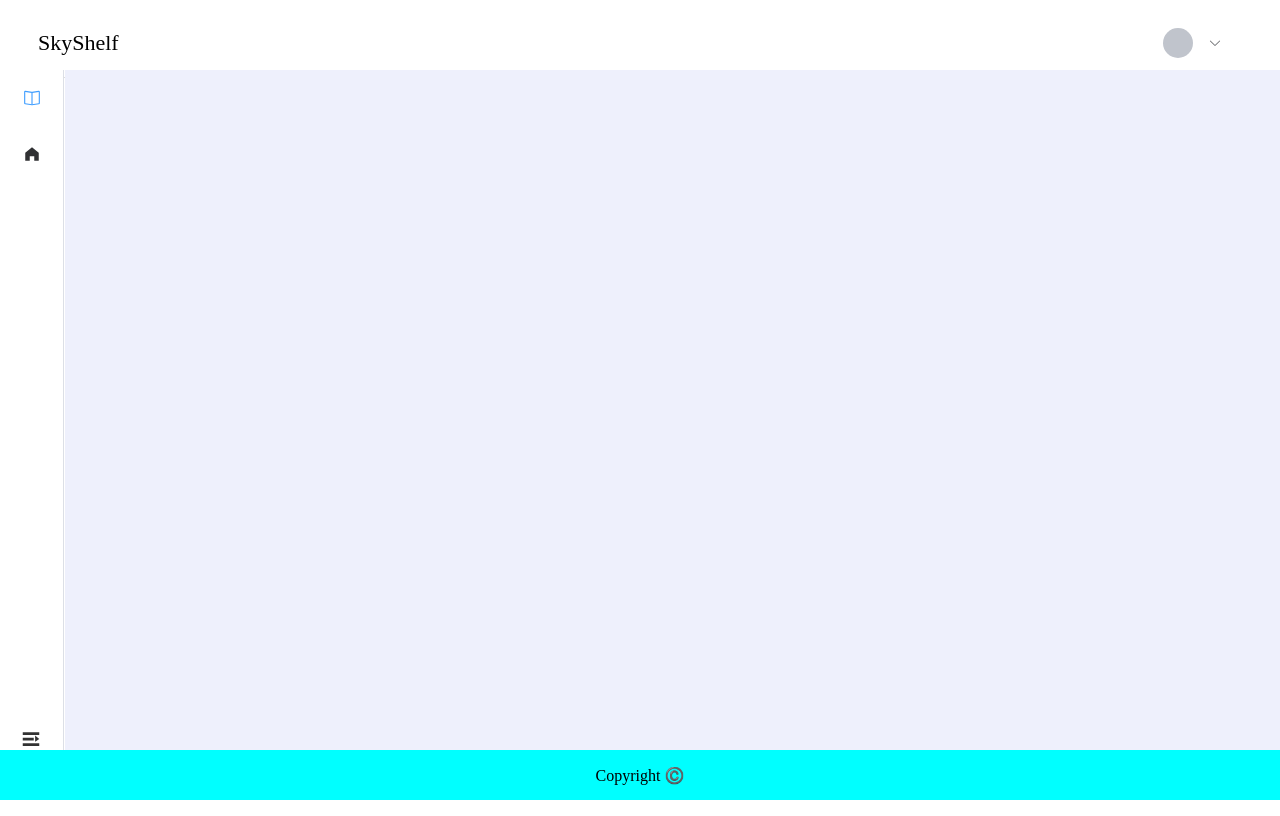
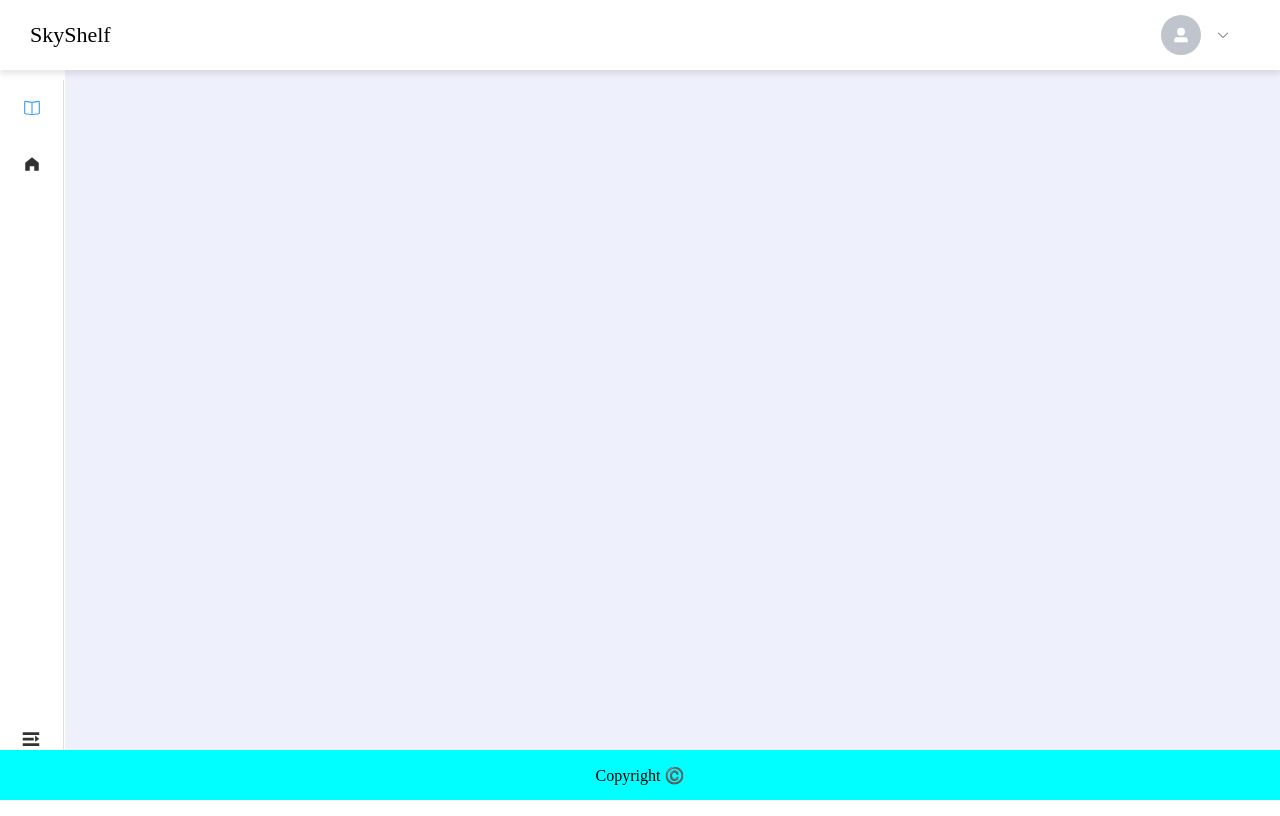
Before and after one commit to chqwater/SkyShelf, a Vue app in the folder frontend/: page /#/dashboard in a window 1280 px wide. Built offline with nearby package versions, Linux system fonts and the light colour scheme; a small style sheet from the web is missing.

Commit message:
feat: constrct basic page of journey

```diff
--- a/frontend/src/App.vue
+++ b/frontend/src/App.vue
@@ -3,10 +3,6 @@
 </template>
 
 <script setup lang="ts">
-import { useThemeStore } from './store/theme';
-
-const theme = useThemeStore();
-theme.initTheme();
 </script>
 <style>
 </style>
--- a/frontend/src/components/header.vue
+++ b/frontend/src/components/header.vue
@@ -5,12 +5,7 @@
         </div>
         <div class="header-right">
             <div class="header-user-con">
-                <div class="btn-icon" @click="setFullScreen">
-                    <el-tooltip effect="dark" content="Full Screen" placement="bottom">
-                        <i class="el-icon-lx-full"></i>
-                    </el-tooltip>
-                </div>
-                <el-avatar class="user-avator" :size="30" />
+                <el-avatar class="user-avator" :size="40" :icon="UserFilled"></el-avatar>
                 <el-dropdown class="user-name" trigger="click" @command="handleCommand">
                     <span class="el-dropdown-link">
                         {{ username }}
@@ -32,12 +27,11 @@
 <script setup lang="ts">
 import { useSidebarStore } from '../store/sidebar';
 import { useRouter } from 'vue-router';
+import { UserFilled } from '@element-plus/icons-vue'
 
 const username: string | null = localStorage.getItem('vuems_name');
 
 const sidebar = useSidebarStore();
-
-
 
 const router = useRouter();
 const handleCommand = (command: string) => {
@@ -49,13 +43,6 @@ const handleCommand = (command: string) => {
     }
 };
 
-const setFullScreen = () => {
-    if (document.fullscreenElement) {
-        document.exitFullscreen();
-    } else {
-        document.body.requestFullscreen.call(document.body);
-    }
-};
 </script>
 <style scoped>
 .header {
@@ -66,9 +53,13 @@ const setFullScreen = () => {
     width: 100%;
     height: 70px;
     color: var(--header-text-color);
-    background-color: var(--header-bg-color);
-    border-bottom: 1px solid #ddd;
-
+    background-color: #fff;
+    box-shadow: 0 4px 6px rgba(0, 0, 0, 0.1);
+    position: fixed;
+    top: 0;
+    left: 0;
+    width: 100%;
+    z-index: 1000;
 }
 
 .header-left {
@@ -98,9 +89,6 @@ const setFullScreen = () => {
     font-size: 22px;
 }
 
-.collapse-btn:hover {
-    opacity: 1;
-}
 
 .header-right {
     float: right;
@@ -113,11 +101,6 @@ const setFullScreen = () => {
     align-items: center;
 }
 
-.btn-fullscreen {
-    transform: rotate(45deg);
-    margin-right: 5px;
-    font-size: 24px;
-}
 
 .btn-icon {
     position: relative;
@@ -132,16 +115,6 @@ const setFullScreen = () => {
     font-size: 20px;
 }
 
-.btn-bell-badge {
-    position: absolute;
-    right: 4px;
-    top: 0px;
-    width: 8px;
-    height: 8px;
-    border-radius: 4px;
-    background: #f56c6c;
-    color: var(--header-text-color);
-}
 
 .user-avator {
     margin: 0 10px 0 20px;
--- a/frontend/src/components/sidebar.vue
+++ b/frontend/src/components/sidebar.vue
@@ -89,7 +89,7 @@ onMounted(() => {
     top: 70px;
     bottom: 50px;
     overflow-y: scroll;
-
+    padding-top: 10px;
 }
 .collapse-btn {
 	position: absolute;
--- a/frontend/src/router/index.ts
+++ b/frontend/src/router/index.ts
@@ -21,7 +21,7 @@ const routes: RouteRecordRaw[] = [
                     title: 'Current Reading',
                     noAuth: true,
                 },
-                component: () => import(/* webpackChunkName: "dashboard" */ '../views/dashboard.vue'),
+                component: () => import('../views/dashboard.vue'),
             },
             {
 				path: '/recommendation',
@@ -30,7 +30,7 @@ const routes: RouteRecordRaw[] = [
 					title: 'Recommendation',
 					noAuth: true,
 				},
-							component: () => import(/* webpackChunkName: "dashboard" */ '../views/recommendation.vue')
+				component: () => import('../views/recommendation.vue')
             },
             {
                 path: '/ucenter',
@@ -38,7 +38,7 @@ const routes: RouteRecordRaw[] = [
                 meta: {
                     title: 'Profile',
                 },
-                component: () => import(/* webpackChunkName: "ucenter" */ '../views/pages/ucenter.vue'),
+                component: () => import('../views/pages/ucenter.vue'),
             }
         ],
     },
@@ -57,6 +57,14 @@ const routes: RouteRecordRaw[] = [
             noAuth: true,
         },
         component: () => import(/* webpackChunkName: "register" */ '../views/pages/register.vue'),
+    },
+    {
+        path: '/journey',
+        meta: {
+            title: 'Journey',
+            noAuth: true
+        },
+        component: () => import(/* webpackChunkName: "register" */ '../views/pages/journey.vue'),
     },
     {
         path: '/reset-pwd',
--- a/frontend/src/store/theme.ts
+++ /dev/null
@@ -1,58 +0,0 @@
-import { mix, setProperty } from '@/utils';
-import { defineStore } from 'pinia';
-
-export const useThemeStore = defineStore('theme', {
-    state: () => {
-        return {
-            primary: '',
-            success: '',
-            warning: '',
-            danger: '',
-            info: '',
-            headerBgColor: '#242f42',
-            headerTextColor: '#fff',
-        };
-    },
-    getters: {},
-    actions: {
-        initTheme() {
-            ['primary', 'success', 'warning', 'danger', 'info'].forEach((type) => {
-                const color = localStorage.getItem(`theme-${type}`) || '';
-                if (color) {
-                    this.setPropertyColor(color, type); // 设置主题色
-                }
-            });
-            const headerBgColor = localStorage.getItem('header-bg-color');
-            headerBgColor && this.setHeaderBgColor(headerBgColor);
-            const headerTextColor = localStorage.getItem('header-text-color');
-            headerTextColor && this.setHeaderTextColor(headerTextColor);
-        },
-        resetTheme() {
-            ['primary', 'success', 'warning', 'danger', 'info'].forEach((type) => {
-                this.setPropertyColor('', type); // 重置主题色
-            });
-        },
-        setPropertyColor(color: string, type: string = 'primary') {
-            this[type] = color;
-            setProperty(`--el-color-${type}`, color);
-            localStorage.setItem(`theme-${type}`, color);
-            this.setThemeLight(type);
-        },
-        setThemeLight(type: string = 'primary') {
-            [3, 5, 7, 8, 9].forEach((v) => {
-                setProperty(`--el-color-${type}-light-${v}`, mix('#ffffff', this[type], v / 10));
-            });
-            setProperty(`--el-color-${type}-dark-2`, mix('#ffffff', this[type], 0.2));
-        },
-        setHeaderBgColor(color: string) {
-            this.headerBgColor = color;
-            setProperty('--header-bg-color', color);
-            localStorage.setItem(`header-bg-color`, color);
-        },
-        setHeaderTextColor(color: string) {
-            this.headerTextColor = color;
-            setProperty('--header-text-color', color);
-            localStorage.setItem(`header-text-color`, color);
-        }
-    }
-});
--- a/frontend/src/views/home.vue
+++ b/frontend/src/views/home.vue
@@ -3,7 +3,7 @@
         <v-header />
         <v-sidebar />
         <div class="content-box" :class="{ 'content-collapse': sidebar.collapse }">
-
+            <router-view/>
         </div>
         <div class="bottom-bar">Copyright ©️ </div>
     </div>
--- /dev/null
+++ b/frontend/src/views/pages/journey.vue
@@ -0,0 +1,59 @@
+<template>
+  <div class="content-back">
+    <div class="welcome-box">
+      <div class="title">
+        <p style="font-size: 40px; ">Welcome to SkyShelf!</p>
+        <p style="font-size: 20px;">please choose your journey!</p>
+      </div>
+      <div class="options">
+        <el-checkbox label="Example Option" size="large" border/>
+      </div>
+    </div>
+    <div class="start-btn">
+      <el-button type="primary" @click="handleStart">Start</el-button>
+    </div>
+  </div>
+</template>
+
+<script setup lang="ts">
+import { useRouter } from 'vue-router';
+
+const router = useRouter();
+
+const handleStart = ()=>{
+  router.push('/recommendation')
+}
+</script>
+
+<style scoped>
+.content-back{
+  display: flex;
+  width: 100%;
+  min-height: 100%;
+  background-color:aliceblue;
+  position: fixed;
+}
+.welcome-box{
+  width: 100%;
+  min-height: 100%;
+  display: flex;
+  flex-direction: column;
+  margin-left: 20%;
+  margin-right: 20%;
+  background-color: white;
+}
+.title{
+  display: flex;
+  flex-direction: column;
+  width: 100%;
+  margin-left: 10px;
+}
+.start-btn{
+  position: fixed;
+  left: 50%;
+  bottom: 20px;
+}
+.options{
+  margin-left: 10px;
+}
+</style>
--- a/frontend/src/views/pages/login.vue
+++ b/frontend/src/views/pages/login.vue
@@ -19,6 +19,7 @@
                         type="password"
                         placeholder="Password"
                         v-model="param.password"
+                        show-password
                         @keyup.enter="submitForm(login)"
                     >
                         <template #prepend>
@@ -44,7 +45,6 @@
 
 <script setup lang="ts">
 import { ref, reactive } from 'vue';
-import { useTabsStore } from '@/store/tabs';
 import { usePermissStore } from '@/store/permiss';
 import { useRouter } from 'vue-router';
 import { ElMessage } from 'element-plus';
@@ -98,8 +98,6 @@ const submitForm = (formEl: FormInstance | undefined) => {
     });
 };
 
-const tabs = useTabsStore();
-tabs.clearTabs();
 </script>
 
 <style scoped>
--- a/frontend/src/views/pages/register.vue
+++ b/frontend/src/views/pages/register.vue
@@ -14,20 +14,12 @@
                         </template>
                     </el-input>
                 </el-form-item>
-                <el-form-item prop="email">
-                    <el-input v-model="param.email" placeholder="email">
-                        <template #prepend>
-                            <el-icon>
-                                <Message />
-                            </el-icon>
-                        </template>
-                    </el-input>
-                </el-form-item>
                 <el-form-item prop="password">
                     <el-input
                         type="password"
                         placeholder="Password"
                         v-model="param.password"
+                        show-password
                         @keyup.enter="submitForm(register)"
                     >
                         <template #prepend>
@@ -76,7 +68,7 @@ const submitForm = (formEl: FormInstance | undefined) => {
     formEl.validate((valid: boolean) => {
         if (valid) {
             ElMessage.success('registered, please login');
-            router.push('/login');
+            router.push('/journey');
         } else {
             return false;
         }
--- a/frontend/src/views/recommendation.vue
+++ b/frontend/src/views/recommendation.vue
@@ -1,13 +1,29 @@
 <template>
-    <div>
-
+    <div class="content-box-reco">
+      <div class="search-bar">
+        <el-input style="width: 800px"
+      size="large"
+      placeholder="Search book here"
+      :suffix-icon="Search"></el-input>
+      </div>
     </div>
 </template>
 
 <script setup lang="ts" name="recommendation">
-
+import { Search } from '@element-plus/icons-vue'
 </script>
 
 <style>
-
+.content-box-reco{
+    width: 100%;
+    height: 100%;
+    display: flex;
+}
+.search-bar{
+    width: 100%;
+    height: 70px;
+    display: flex;
+    justify-content: center;
+    align-items: center;
+}
 </style>
```
Also changed, not shown: frontend/public/mock/table.json (deleted, +0 -41 lines). Lines whose indentation alone changed are shown as unchanged.
